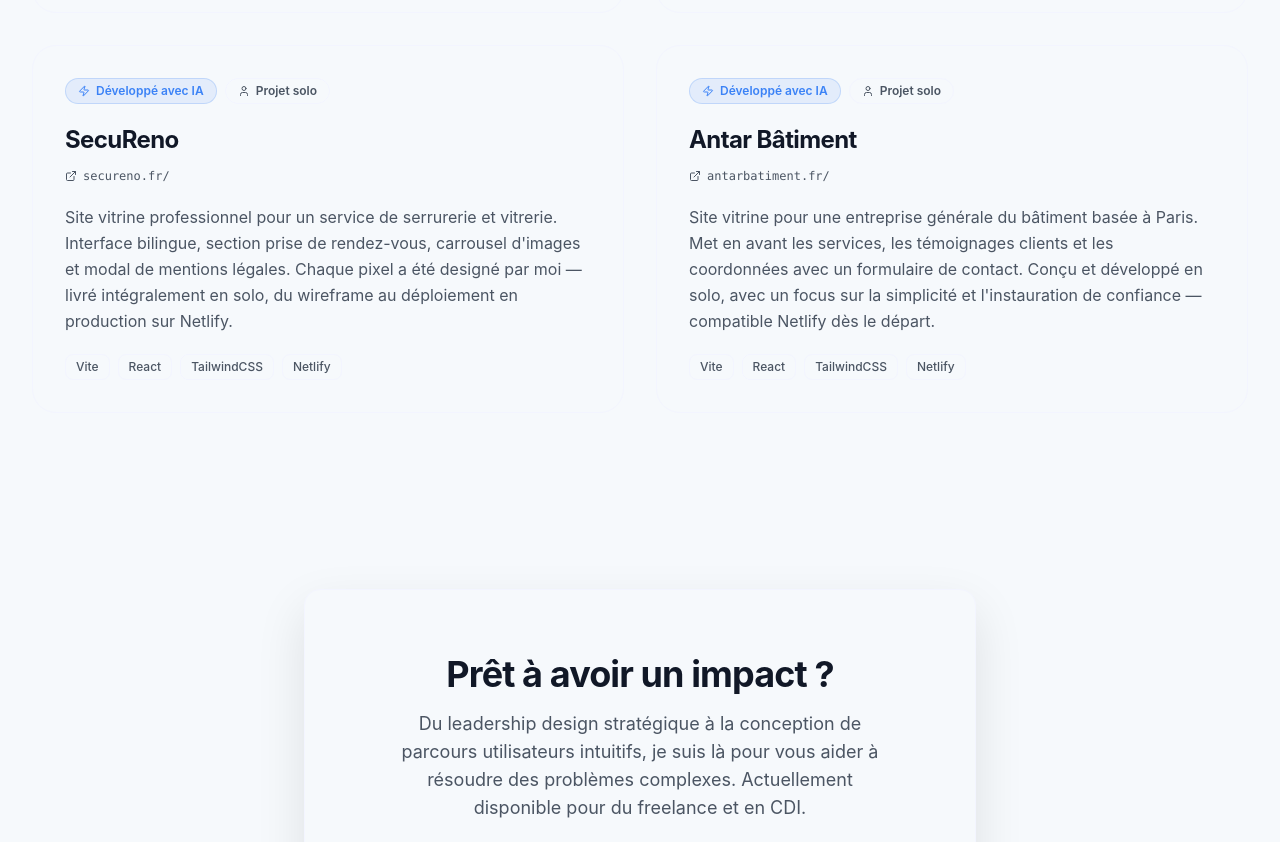
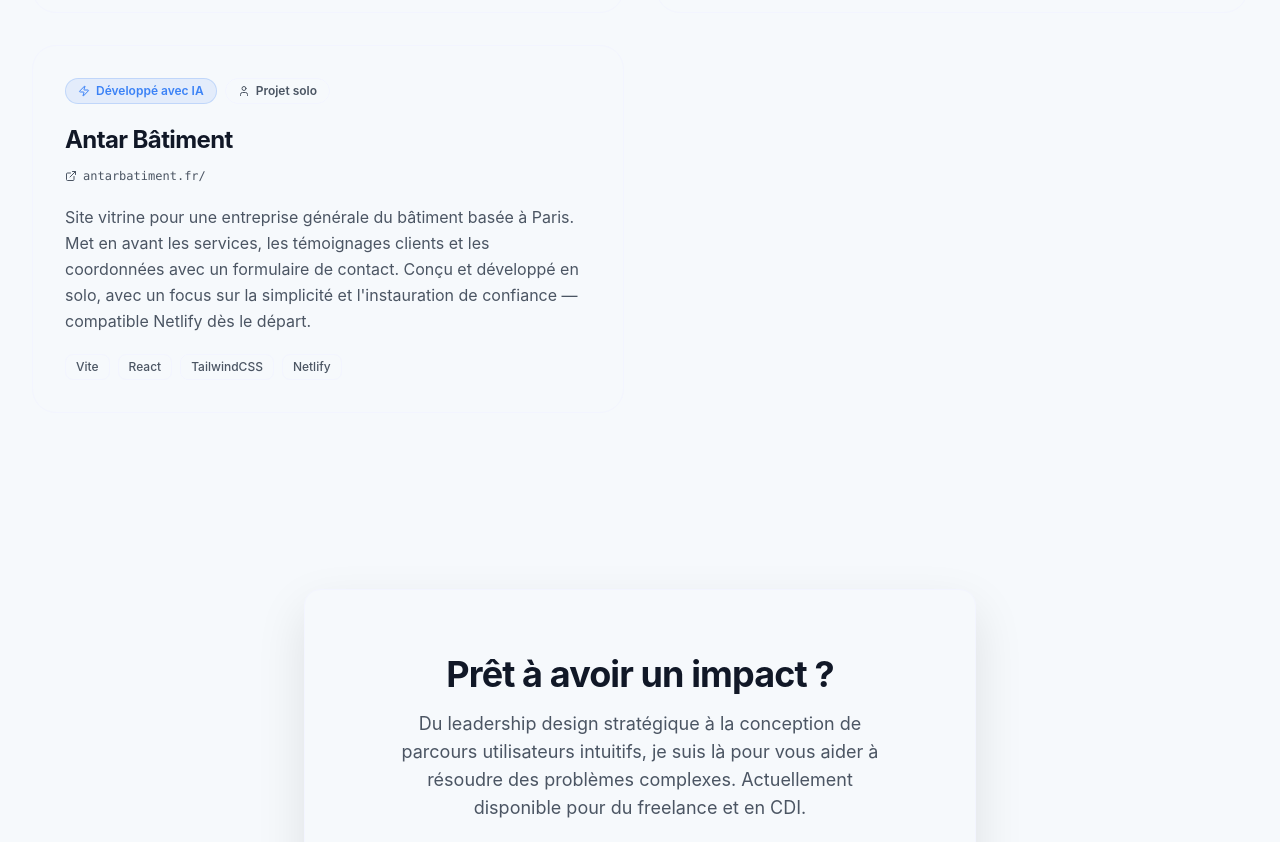
Before and after one commit to Ertoun/Portfolio, a React (Vite) app: page /#/works in a window 1280 px wide. Shown: the part 1020-1862 px from the top of the page. Built offline with nearby package versions, Linux system fonts and the light colour scheme.

Commit message:
Removed obsolete project

```diff
--- a/src/constants/translations.js
+++ b/src/constants/translations.js
@@ -274,16 +274,6 @@ export const translations = {
             "A privacy-focused, open-source video player for browsing public Reels without algorithmic noise or tracking. Features manual playlist curation, direct links back to creators, and zero data storage. Fully architected, designed, and built solo — frontend hosted on GitHub Pages, backend on Render.",
         },
         {
-          id: "secureno",
-          title: "SecuReno",
-          tags: ["Vite", "React", "TailwindCSS", "Netlify"],
-          solo: true,
-          githubUrl: null,
-          liveUrl: "https://secureno.fr/",
-          description:
-            "A professional showcase website for a locksmith and glazier service. Features a bilingual UI, an appointment booking section, an image carousel, and a legal mentions modal. Every pixel was designed by me — the site was shipped fully solo, from initial wireframe to production deployment on Netlify.",
-        },
-        {
           id: "antarbatiment",
           title: "Antar Bâtiment",
           tags: ["Vite", "React", "TailwindCSS", "Netlify"],
@@ -292,7 +282,7 @@ export const translations = {
           liveUrl: "https://antarbatiment.fr/",
           description:
             "A clean showcase site for a Paris-based general building company. Highlights the company's services, client testimonials, and contact details with an email submission form. Designed and built solo, with a focus on simplicity and trust-building — Netlify-ready out of the box.",
-        },
+        }
       ],
     },
     contact: {
@@ -582,16 +572,6 @@ export const translations = {
             "Un lecteur vidéo open-source centré sur la vie privée, pour visionner des Reels publics sans algorithmes ni tracking. Inclut la curation manuelle de playlists, des liens directs vers les créateurs et zéro stockage de données. Entièrement architecturé, designé et développé en solo — frontend sur GitHub Pages, backend sur Render.",
         },
         {
-          id: "secureno",
-          title: "SecuReno",
-          tags: ["Vite", "React", "TailwindCSS", "Netlify"],
-          solo: true,
-          githubUrl: null,
-          liveUrl: "https://secureno.fr/",
-          description:
-            "Site vitrine professionnel pour un service de serrurerie et vitrerie. Interface bilingue, section prise de rendez-vous, carrousel d'images et modal de mentions légales. Chaque pixel a été designé par moi — livré intégralement en solo, du wireframe au déploiement en production sur Netlify.",
-        },
-        {
           id: "antarbatiment",
           title: "Antar Bâtiment",
           tags: ["Vite", "React", "TailwindCSS", "Netlify"],
@@ -600,7 +580,7 @@ export const translations = {
           liveUrl: "https://antarbatiment.fr/",
           description:
             "Site vitrine pour une entreprise générale du bâtiment basée à Paris. Met en avant les services, les témoignages clients et les coordonnées avec un formulaire de contact. Conçu et développé en solo, avec un focus sur la simplicité et l'instauration de confiance — compatible Netlify dès le départ.",
-        },
+        }
       ],
     },
     contact: {
```
